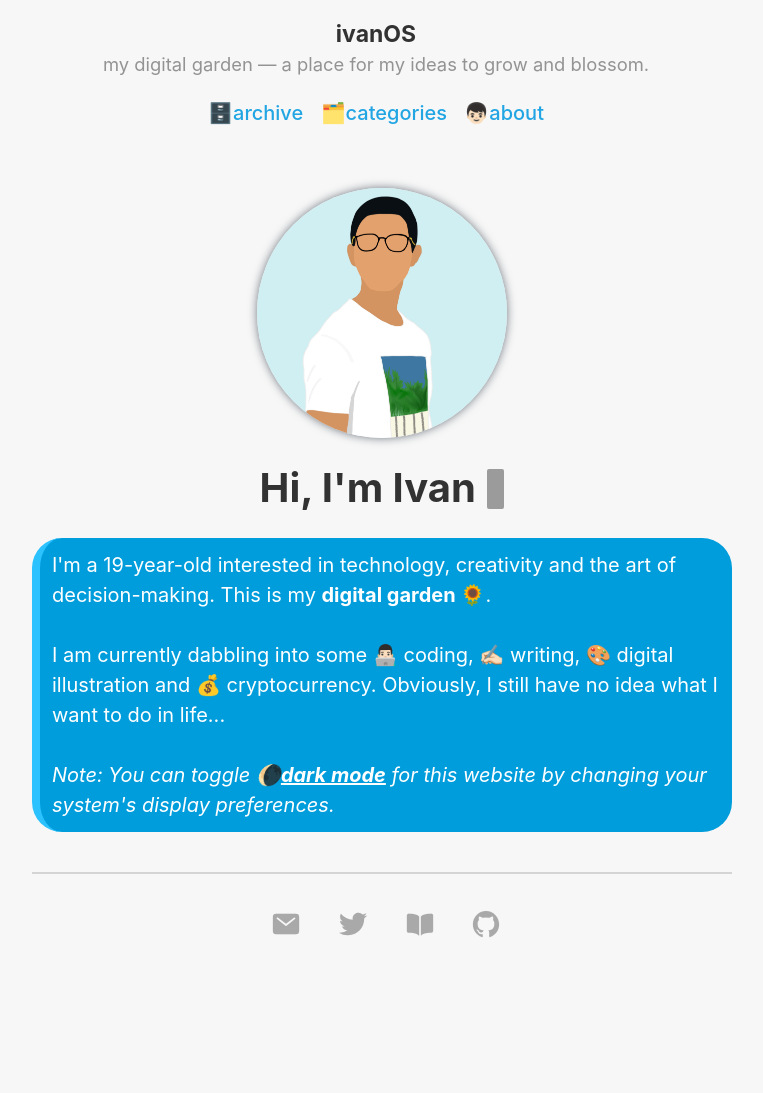
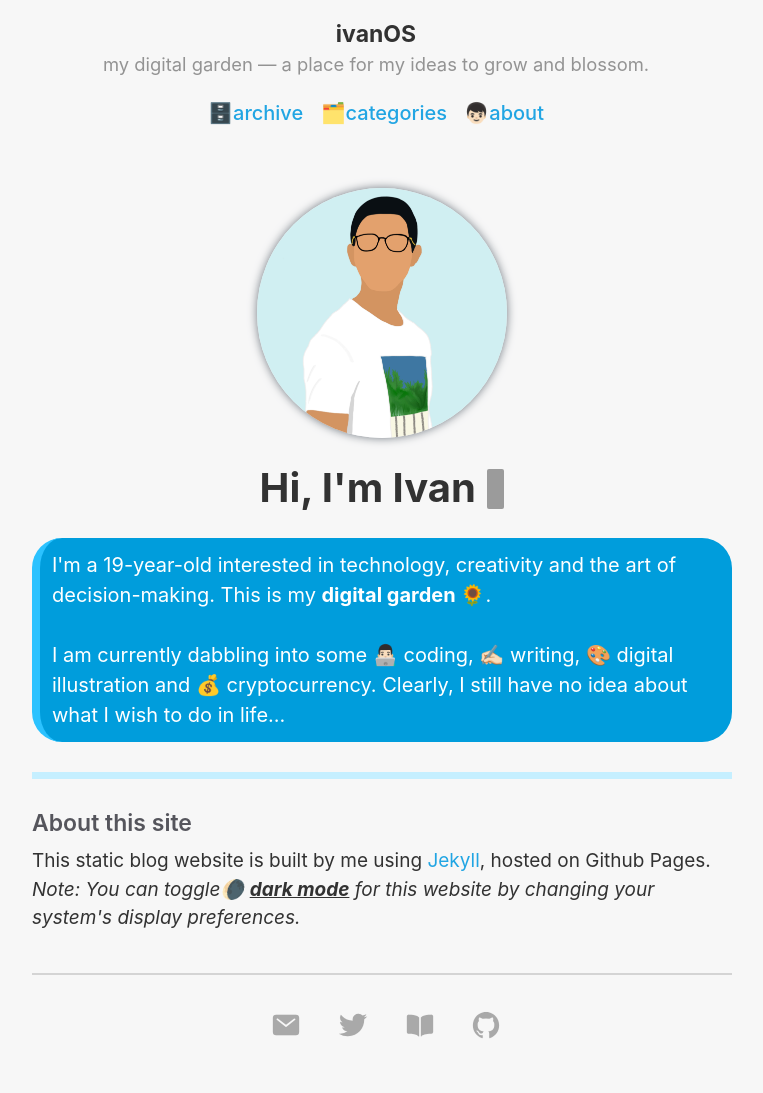
Before and after one commit to hiivan/hiivan.github.io, a Jekyll site: the page built from about.html, in a window 1280 px wide. Shown: the whole page, without its empty margins (258-1021 px from the left). Built offline with Jekyll 4.4.1, drawn with Linux system fonts in a browser that asks for light colours; nearby versions of some CDN libraries; before the commit the page ends 992 px from its top, so only the background shows below that.

```diff
--- a/_includes/head.html
+++ b/_includes/head.html
@@ -3,7 +3,7 @@
   <meta name="viewport" content="width=device-width, initial-scale=1.0">
   <!--<meta property="og:title" content="ivanOS" /> -->
   <meta property="og:image" content="/assets/i_logo2.png" />
-  <link rel="alternate" type="application/rss+xml"  href="{{ site.url }}/feed.xml" title="{{ site.title }}">
+
 
   <title>
     {% if page.title == "Home" %}
@@ -12,10 +12,10 @@
       {{ page.title }} &middot; {{ site.title }}
     {% endif %}
   </title>
-
+  {% seo title=false %}
   <link rel="stylesheet" href="{{ site.baseurl }}/styles.css">
   <link rel="apple-touch-icon-precomposed" sizes="144x144" href="{{ site.baseurl }}/assets/i_logo2.png">
   <link rel="shortcut icon" href="{{ site.baseurl }}/assets/i_logo2.png">
   <link rel="alternate" type="application/atom+xml" title="{{ site.title }}" href="{{ site.baseurl }}/atom.xml">
-  {% seo title=false %}
+  <link rel="alternate" type="application/rss+xml"  href="{{ site.url }}/feed.xml" title="{{ site.title }}">
 </head>
--- a/_layouts/default.html
+++ b/_layouts/default.html
@@ -65,17 +65,16 @@
     </div>
 
     {% if site.ga_analytics %}
-     <script>
+    <script type="module" src="https://unpkg.com/ionicons@5.0.0/dist/ionicons/ionicons.esm.js"></script>
+    <script nomodule="" src="https://unpkg.com/ionicons@5.0.0/dist/ionicons/ionicons.js"></script>
+    <script>
        (function(i,s,o,g,r,a,m){i['GoogleAnalyticsObject']=r;i[r]=i[r]||function(){
        (i[r].q=i[r].q||[]).push(arguments)},i[r].l=1*new Date();a=s.createElement(o),
        m=s.getElementsByTagName(o)[0];a.async=1;a.src=g;m.parentNode.insertBefore(a,m)
        })(window,document,'script','https://www.google-analytics.com/analytics.js','ga');
        ga('create', '{{ site.ga_analytics }}', 'auto');
        ga('send', 'pageview');
-     </script>
+    </script>
     {% endif %}
-
-    <script type="module" src="https://unpkg.com/ionicons@5.0.0/dist/ionicons/ionicons.esm.js"></script>
-    <script nomodule="" src="https://unpkg.com/ionicons@5.0.0/dist/ionicons/ionicons.js"></script>
   </body>
 </html>
--- a/about.html
+++ b/about.html
@@ -10,7 +10,9 @@
 <p class="magicbox">
   I'm a 19-year-old interested in technology, creativity and the art of decision-making️. This is my <b>digital garden 🌻</b>.
   <br>
-  <br>I am currently dabbling into some 👨🏻‍💻️ coding, ✍🏻 writing, 🎨 digital illustration and 💰 cryptocurrency. Obviously, I still have no idea what I want to do in life...
-  <br>
-  <br><i>Note: You can toggle 🌘<u><b>dark mode</b></u> for this website by changing your system's display preferences.</i>
+  <br>I am currently dabbling into some 👨🏻‍💻️ coding, ✍🏻 writing, 🎨 digital illustration and 💰 cryptocurrency. Clearly, I still have no idea about what I wish to do in life...
 </p>
+<hr style="background:#C5EFFF; border:0; height:7px">
+<h3>About this site</h3>
+<p style="font-size: 0.95rem;"> This static blog website is built by me using <a href="https://jekyllrb.com/" target="_blank">Jekyll</a>, hosted on Github Pages.
+<br><i>Note: You can toggle🌘 <u><b>dark mode</b></u> for this website by changing your system's display preferences.</i></p>
```
Also changed, not shown: assets/apple-touch-icon-precomposed.png (deleted).
